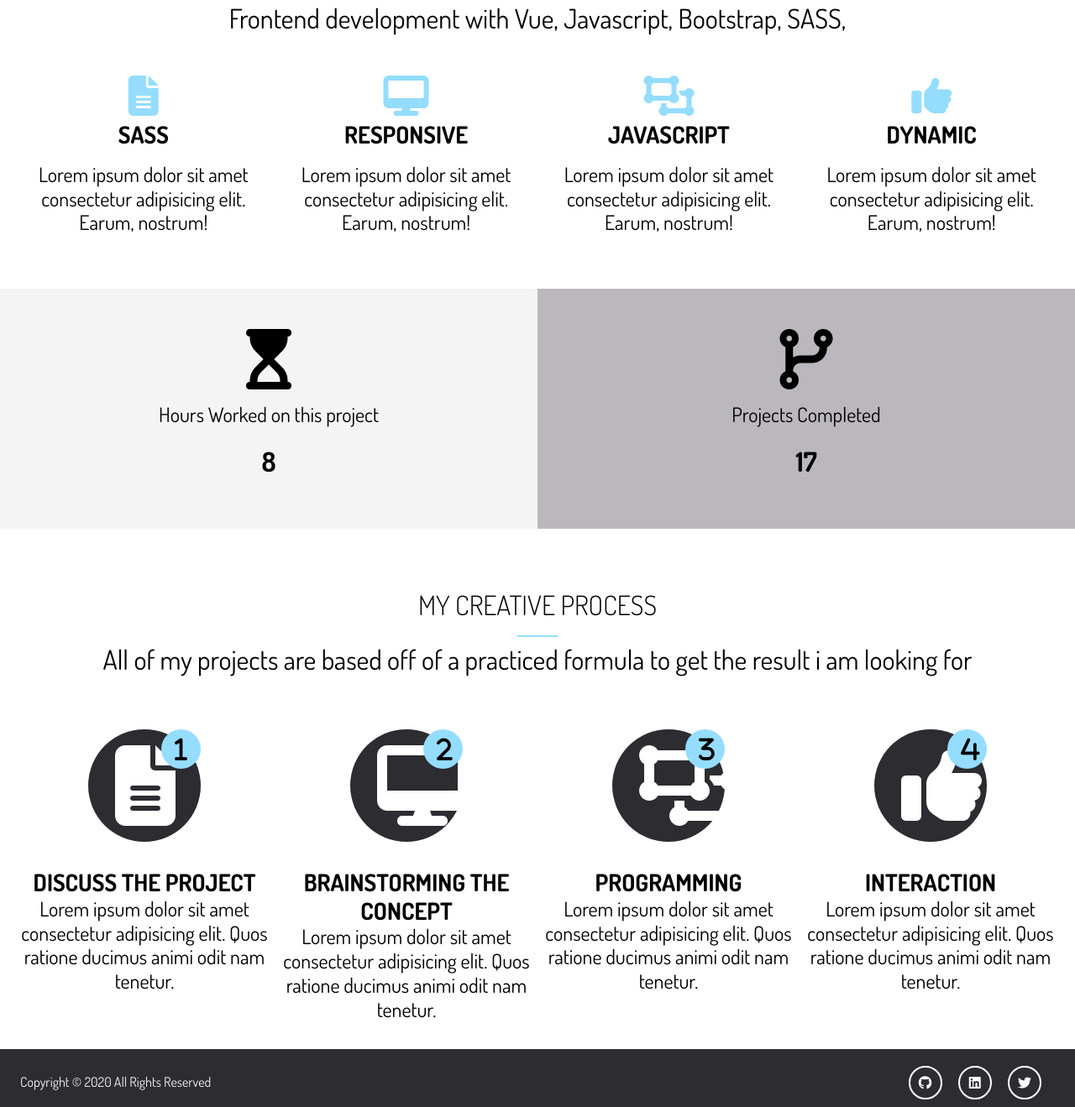
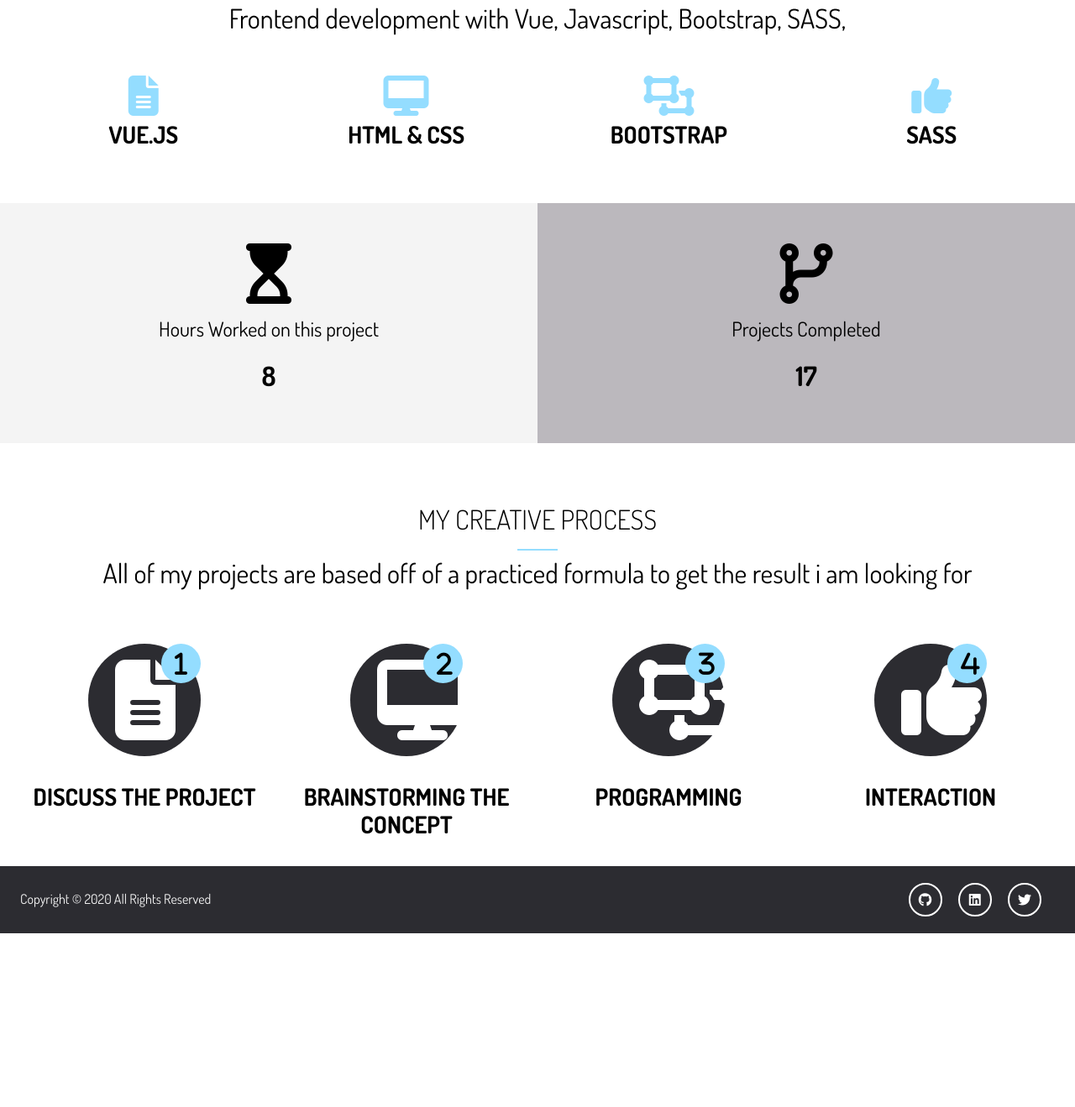
Before and after one commit to ZeynepPinarKaya/my-portfolio, a website: page dist/index.html in a window 1280 px wide. Shown: the part 901-2220 px from the top of the page at 84% size. After the commit the page ends 2013 px from the top, so only its background shows below. Drawn offline with Linux system fonts and the light colour scheme.

Commit message:
updating works, homepage and contact page

```diff
--- a/dist/index.html
+++ b/dist/index.html
@@ -46,23 +46,23 @@
             <div class="specials">
                 <div>
                     <i class="fas fa-file-alt fa-2x"></i>
-                    <h3>SASS</h3>
-                    <p>Lorem ipsum dolor sit amet consectetur adipisicing elit. Earum, nostrum!</p>
+                    <h3>Vue.js</h3>
+                    <!-- <p>Lorem ipsum dolor sit amet consectetur adipisicing elit. Earum, nostrum!</p> -->
                 </div>
                 <div>
                     <i class="fas fa-desktop fa-2x"></i>
-                    <h3>Responsive</h3>
-                    <p>Lorem ipsum dolor sit amet consectetur adipisicing elit. Earum, nostrum!</p>
+                    <h3>Html & Css</h3>
+                    <!-- <p>Lorem ipsum dolor sit amet consectetur adipisicing elit. Earum, nostrum!</p> -->
                 </div>
                 <div>
                     <i class="fas fa-object-ungroup fa-2x"></i>
-                    <h3>Javascript</h3>
-                    <p>Lorem ipsum dolor sit amet consectetur adipisicing elit. Earum, nostrum!</p>
+                    <h3>Bootstrap</h3>
+                    <!-- <p>Lorem ipsum dolor sit amet consectetur adipisicing elit. Earum, nostrum!</p> -->
                 </div>
                 <div>
                     <i class="fas fa-thumbs-up fa-2x"></i>
-                    <h3>Dynamic</h3>
-                    <p>Lorem ipsum dolor sit amet consectetur adipisicing elit. Earum, nostrum!</p>
+                    <h3>Sass</h3>
+                    <!-- <p>Lorem ipsum dolor sit amet consectetur adipisicing elit. Earum, nostrum!</p> -->
                 </div>
             </div>
         </div>
@@ -119,28 +119,28 @@
                         <div class="process-step">1</div>
                     </i>
                         <h3>Discuss the project</h3>
-                        <p>Lorem ipsum dolor sit amet consectetur adipisicing elit. Quos ratione ducimus animi odit nam tenetur.</p>
+                        <!-- <p>Lorem ipsum dolor sit amet consectetur adipisicing elit. Quos ratione ducimus animi odit nam tenetur.</p> -->
                 </div>
                 <div>
                     <i class="fas fa-desktop fa-4x process-icon my-2">
                         <div class="process-step">2</div>
                     </i>
                         <h3>Brainstorming the concept</h3>
-                        <p>Lorem ipsum dolor sit amet consectetur adipisicing elit. Quos ratione ducimus animi odit nam tenetur.</p>
+                        <!-- <p>Lorem ipsum dolor sit amet consectetur adipisicing elit. Quos ratione ducimus animi odit nam tenetur.</p> -->
                 </div>
                 <div>
                     <i class="fas fa-object-ungroup fa-4x process-icon my-2">
                         <div class="process-step">3</div>
                     </i>
                         <h3>Programming</h3>
-                        <p>Lorem ipsum dolor sit amet consectetur adipisicing elit. Quos ratione ducimus animi odit nam tenetur.</p>
+                        <!-- <p>Lorem ipsum dolor sit amet consectetur adipisicing elit. Quos ratione ducimus animi odit nam tenetur.</p> -->
                 </div>
                 <div>
                     <i class="fas fa-thumbs-up fa-4x process-icon my-2">
                         <div class="process-step">4</div>
                     </i>
                         <h3>Interaction</h3>
-                        <p>Lorem ipsum dolor sit amet consectetur adipisicing elit. Quos ratione ducimus animi odit nam tenetur.</p>
+                        <!-- <p>Lorem ipsum dolor sit amet consectetur adipisicing elit. Quos ratione ducimus animi odit nam tenetur.</p> -->
                 </div>
             </div>
         </div>
```
Also changed, not shown: dist/contact.html (+2 -2 lines), dist/work.html (+1 -1 lines).
